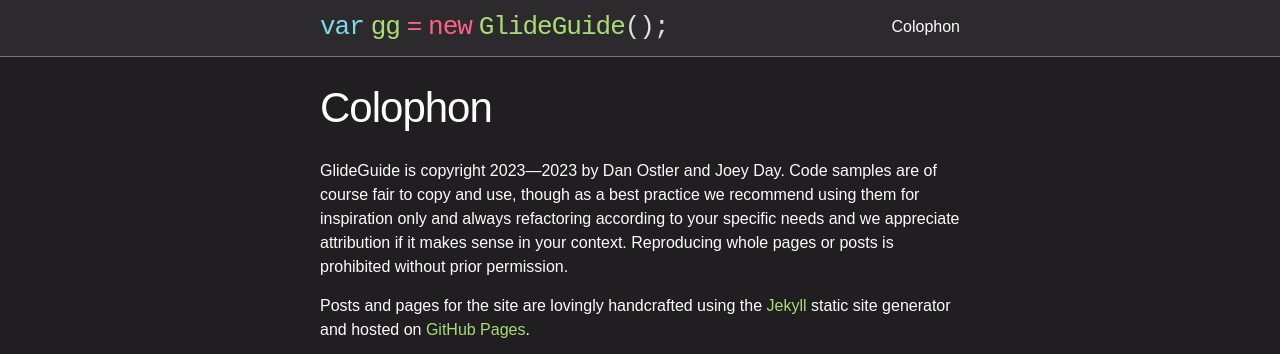
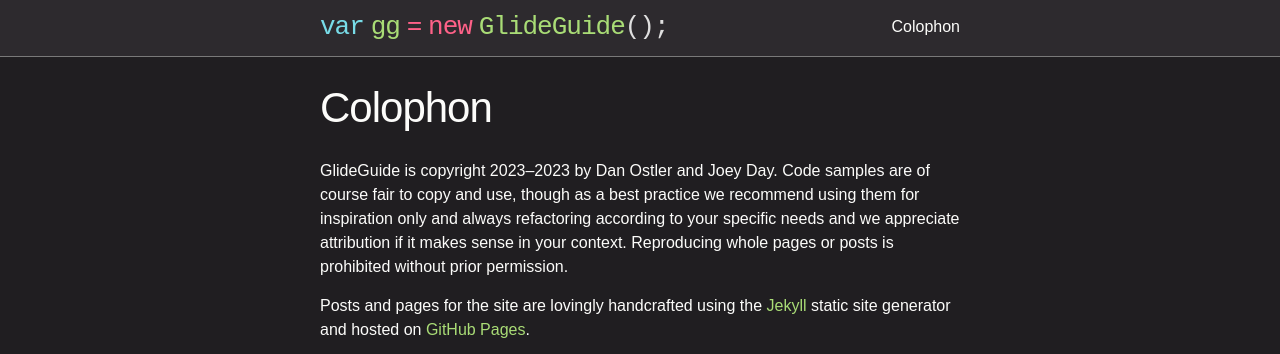
Before and after one commit to joeyday/glideguide.blog, a Jekyll site: the page built from colophon.md, in a window 1280 px wide. Shown: the top 354 px of the page. Built offline with Jekyll 4.4.1, drawn with Linux system fonts in a browser that asks for light colours; some web fonts are replaced.

```diff
--- a/colophon.md
+++ b/colophon.md
@@ -4,7 +4,7 @@ title: Colophon
 permalink: /colophon/
 ---
 
-GlideGuide is copyright 2023{%if site.time | date: '%Y' != 2023 %}—{{ site.time | date: '%Y' }}{% endif %} by Dan Ostler and Joey Day. Code samples are of course fair to copy and use, though as a best practice we recommend using them for inspiration only and always refactoring according to your specific needs and we appreciate attribution if it makes sense in your context. Reproducing whole pages or posts is prohibited without prior permission.
+GlideGuide is copyright 2023{%if (site.time | date: '%Y') != 2023 %}–{{ site.time | date: '%Y' }}{% endif %} by Dan Ostler and Joey Day. Code samples are of course fair to copy and use, though as a best practice we recommend using them for inspiration only and always refactoring according to your specific needs and we appreciate attribution if it makes sense in your context. Reproducing whole pages or posts is prohibited without prior permission.
 
 Posts and pages for the site are lovingly handcrafted using the [Jekyll](https://jekyllrb.com/) static site generator and hosted on [GitHub Pages](https://pages.github.com/).
 
```
